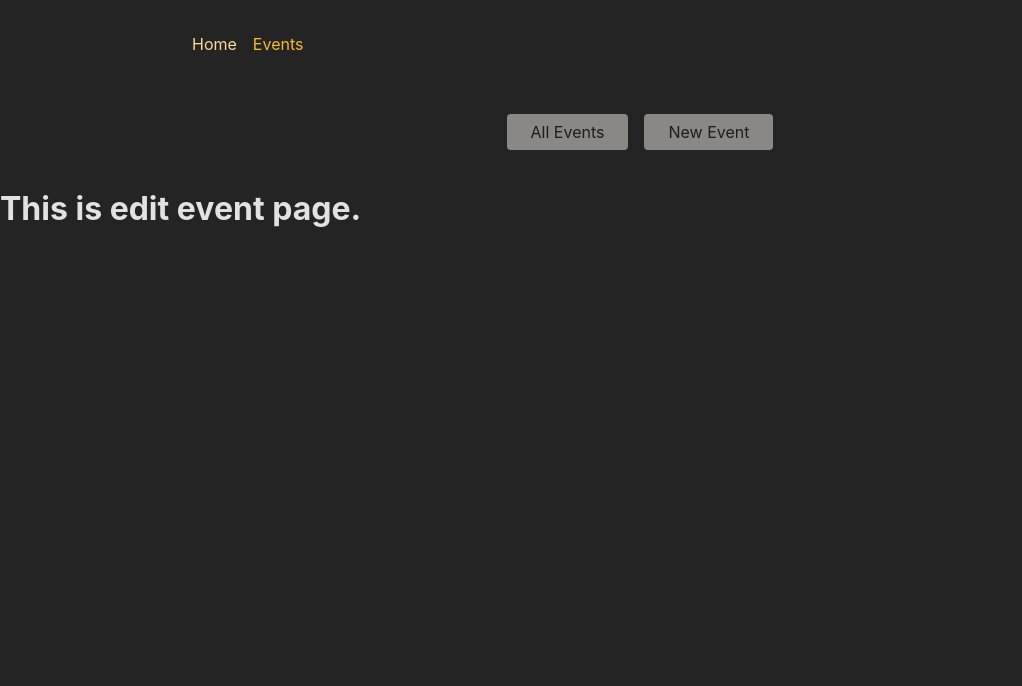
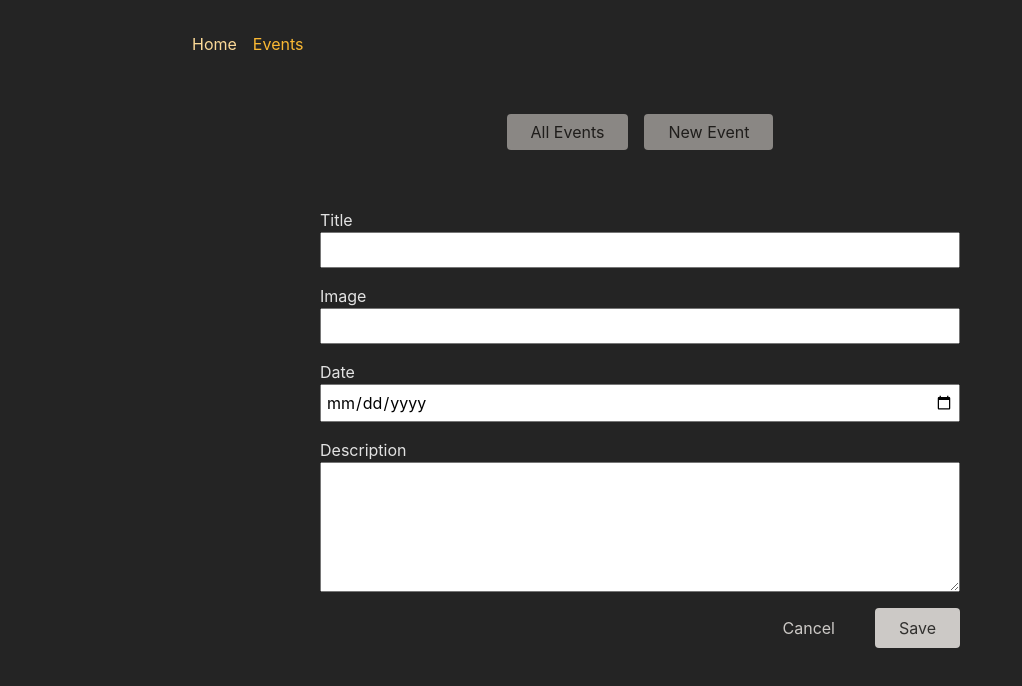
Before and after one commit to VinitChaudhari85/events-project, a React (Create React App) app in the folder frontend/: page /events/1/edit in a window 1280 px wide. Shown: the top 686 px of the page, without its empty margins (0-1022 px from the left). Built offline with nearby package versions, Linux system fonts and the light colour scheme.

Commit message:
minor changes
minor changes

```diff
--- a/frontend/src/components/EventItem.js
+++ b/frontend/src/components/EventItem.js
@@ -1,3 +1,4 @@
+import { Link } from 'react-router-dom';
 import classes from './EventItem.module.css';
 
 function EventItem({ event }) {
@@ -12,7 +13,7 @@
       <time>{event.date}</time>
       <p>{event.description}</p>
       <menu className={classes.actions}>
-        <a href="edit">Edit</a>
+        <Link to="edit">Edit</Link>
         <button onClick={startDeleteHandler}>Delete</button>
       </menu>
     </article>
--- a/frontend/src/pages/EditEvent.js
+++ b/frontend/src/pages/EditEvent.js
@@ -1,3 +1,5 @@
+import EventForm from "../components/EventForm"
+
 export default function EditEvent() {
-    return <h1>This is edit event page.</h1>
+    return <EventForm/>
 };
```
